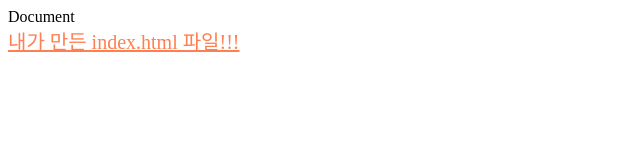
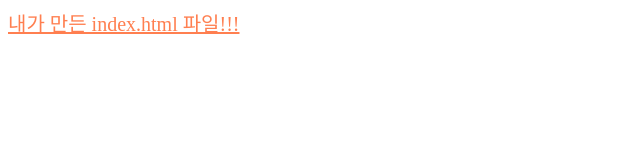
Before and after one commit to devtiboy/aistep, a plain HTML site: page index.html in a window 1280 px wide. Shown: the whole page, without its empty margins (0-640 px from the left). Drawn offline with Linux system fonts and the light colour scheme.

Commit message:
css 오류 수정

```diff
--- a/index.html
+++ b/index.html
@@ -3,7 +3,7 @@
 <head>
     <meta charset="UTF-8">
     <meta name="viewport" content="width=device-width, initial-scale=1.0">
-    <link rel="stylesheet" href="css/main.css"
+    <link rel="stylesheet" href="css/main.css">
     <title>Document</title>
 </head>
 <body>
```
